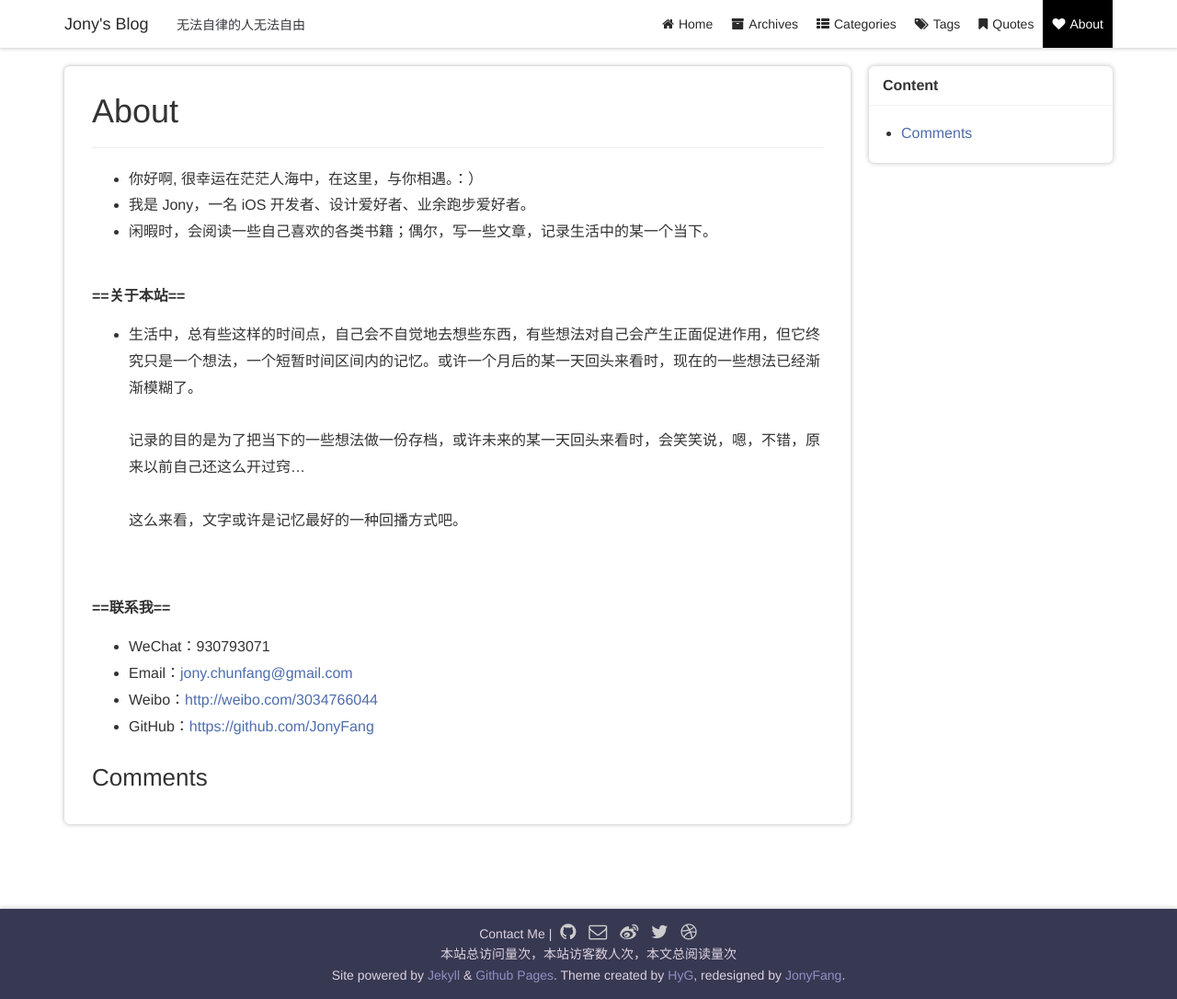
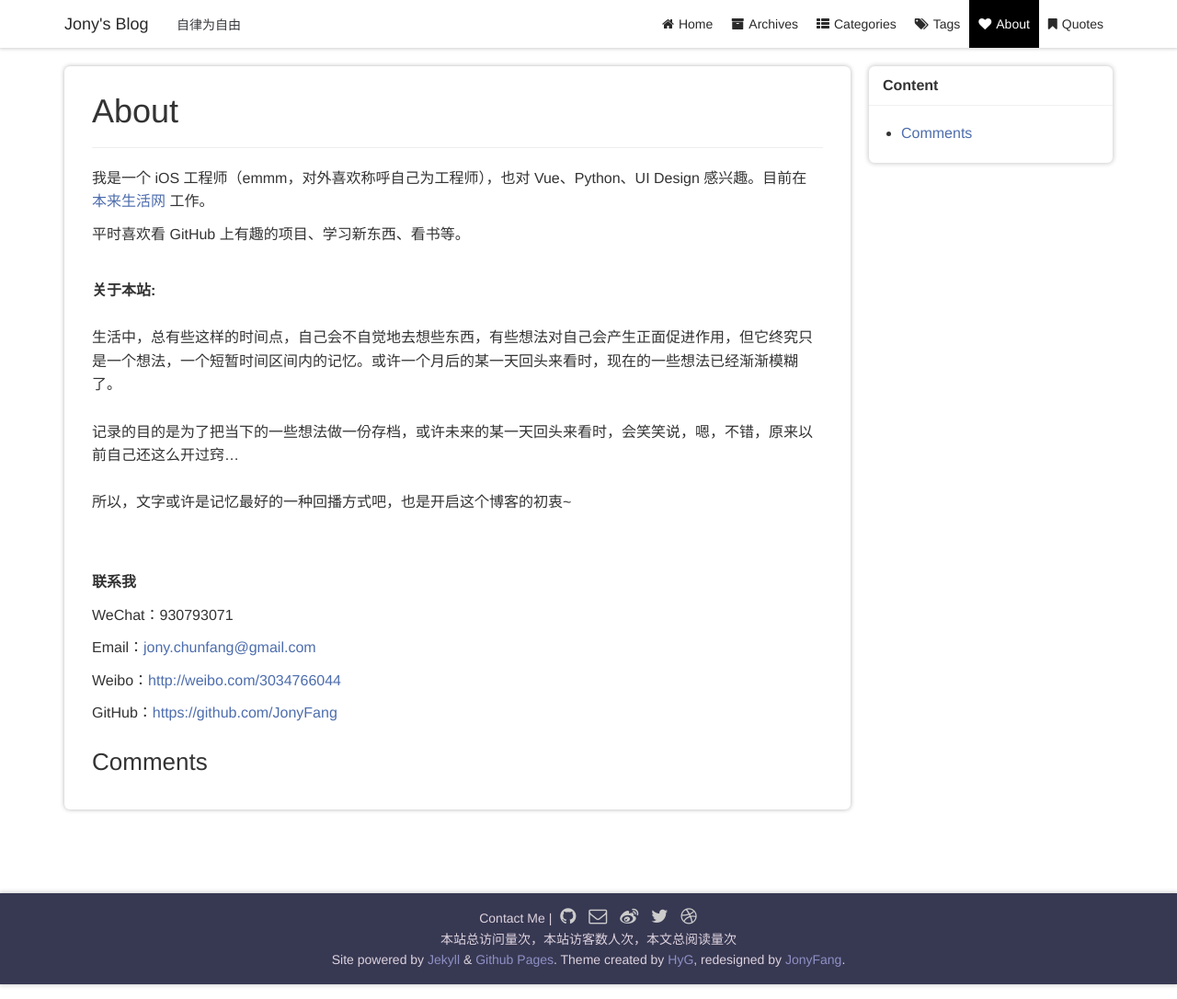
Before and after one commit to JonyFang/v1.0-JonyFang.github.io, a Jekyll site: the page built from page/3about.md, in a window 1280 px wide. Shown: the whole page at 92% size. Built offline with Jekyll 4.4.1, drawn with Linux system fonts in a browser that asks for light colours; comment, search, counter and statistics services are not loaded; a style sheet for code colours, icons or effects is not loaded.

Commit message:
update about page
Signed-off-by: JonyFang <jony.chunfang@gmail.com>

```diff
--- a/_config.yml
+++ b/_config.yml
@@ -7,7 +7,7 @@
 
 # Site settings
 title: Jony's Blog
-brief-intro: 无法自律的人无法自由
+brief-intro: 自律为自由
 baseurl: "" # the subpath of your site, e.g. /blog
 url: "https://jonyfang.github.io" # the base hostname & protocol for your site
 
@@ -56,5 +56,5 @@ tag_dir: tag/
 excerpt_separator: "\n\n\n\n"
 
 # paginate
-gems: [jekyll-paginate]
+plugins: [jekyll-paginate]
 paginate: 6
--- /dev/null
+++ b/page/3about.md
@@ -0,0 +1,39 @@
+---
+layout: page
+title: About
+permalink: /about/
+icon: heart
+type: page
+---
+
+* content
+{:toc}
+
+
+我是一个 iOS 工程师（emmm，对外喜欢称呼自己为工程师），也对 Vue、Python、UI Design 感兴趣。目前在 [本来生活网](https://www.benlai.com/) 工作。
+
+平时喜欢看 GitHub 上有趣的项目、学习新东西、看书等。
+
+<br>
+**关于本站:**
+<br><br>
+生活中，总有些这样的时间点，自己会不自觉地去想些东西，有些想法对自己会产生正面促进作用，但它终究只是一个想法，一个短暂时间区间内的记忆。或许一个月后的某一天回头来看时，现在的一些想法已经渐渐模糊了。
+<br><br>
+记录的目的是为了把当下的一些想法做一份存档，或许未来的某一天回头来看时，会笑笑说，嗯，不错，原来以前自己还这么开过窍...
+<br><br>
+所以，文字或许是记忆最好的一种回播方式吧，也是开启这个博客的初衷~
+
+<br><br>
+**联系我**
+
+WeChat：930793071
+
+Email：[jony.chunfang@gmail.com](mailto:jony.chunfang@gmail.com)
+
+Weibo：[http://weibo.com/3034766044](http://weibo.com/3034766044)
+
+GitHub：[https://github.com/JonyFang](https://github.com/JonyFang)
+
+### Comments
+
+{% include comments.html %}
--- a/page/4about.md
+++ /dev/null
@@ -1,36 +0,0 @@
----
-layout: page
-title: About
-permalink: /about/
-icon: heart
-type: page
----
-
-* content
-{:toc}
-
-
-- 你好啊, 很幸运在茫茫人海中，在这里，与你相遇。：）
-- 我是 Jony，一名 iOS 开发者、设计爱好者、业余跑步爱好者。
-- 闲暇时，会阅读一些自己喜欢的各类书籍；偶尔，写一些文章，记录生活中的某一个当下。
-
-<br>
-**==关于本站==**
-<br>
-- 生活中，总有些这样的时间点，自己会不自觉地去想些东西，有些想法对自己会产生正面促进作用，但它终究只是一个想法，一个短暂时间区间内的记忆。或许一个月后的某一天回头来看时，现在的一些想法已经渐渐模糊了。
-<br><br>
-记录的目的是为了把当下的一些想法做一份存档，或许未来的某一天回头来看时，会笑笑说，嗯，不错，原来以前自己还这么开过窍...
-<br><br>
-这么来看，文字或许是记忆最好的一种回播方式吧。
-
-<br><br>
-**==联系我==**
-
-- WeChat：930793071
-- Email：[jony.chunfang@gmail.com](mailto:jony.chunfang@gmail.com)
-- Weibo：[http://weibo.com/3034766044](http://weibo.com/3034766044)
-- GitHub：[https://github.com/JonyFang](https://github.com/JonyFang)
-
-### Comments
-
-{% include comments.html %}
```
Also changed, not shown: page/4quotes.md (renamed from page/3quotes.md).
